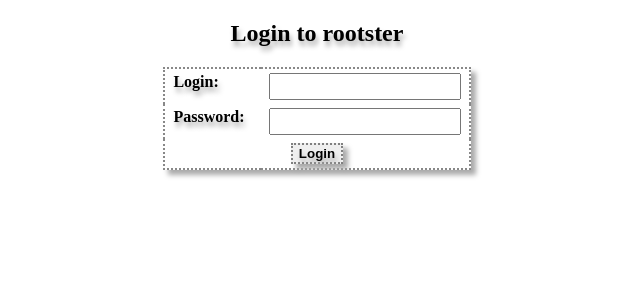
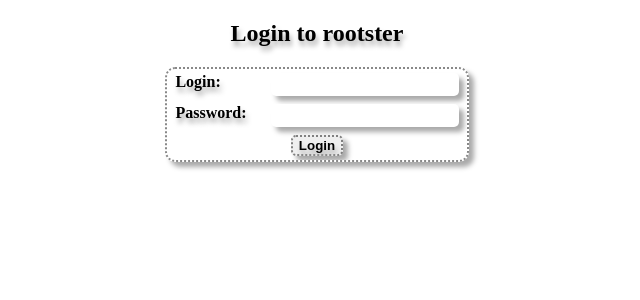
Before and after one commit to sphynkx/rootster, a Flask app: page / in a window 1280 px wide. Shown: the top 300 px of the page, without its empty margins (323-963 px from the left). Run offline with Flask 3, Linux system fonts and the light colour scheme.

Commit message:
Template/styles beautyfications..

```diff
--- a/static/css/style.css
+++ b/static/css/style.css
@@ -5,6 +5,9 @@
 .login_table {
 	border: 2px dotted #888;
     margin: 0 auto; /* Set it centered */
+    border-collapse: separate;
+    border-spacing: 0;
+    border-radius: 10px;
 }
 .login_label {
     font-weight: bold;
@@ -13,6 +16,9 @@
 .login_input {
     width: 180px;
     padding: 4px;
+    border: none;
+    box-shadow: 5px 5px 5px #aaa;
+    border-radius: 5px;
 }
 .login_button_cell {
     text-align: center;
@@ -22,6 +28,7 @@
     box-shadow: 5px 5px 5px #aaa;
     text-shadow: 2px 5px 5px #aaa;
     font-weight: bold;
+    border-radius: 5px;
 }
 .login_button:hover {
     background: #ccc;
@@ -40,14 +47,15 @@ h2, a, .login_label {
 
 /* All DB tables */
 table {
-    /*border: 2px dotted grey;*/
+    border-collapse: separate;
+    border-spacing: 0;
+    border: 1px dotted grey;
+    border-radius: 10px;
+    overflow: hidden;
     box-shadow: 5px 5px 5px #aaa;
 }
-table, th, td {
-	border: 2px dotted #888;
-	border-collapse: collapse;
-	}
 th, td {
+	border: 1px dotted #888;
 	padding: 4px 8px;
     vertical-align: top;
 	}
@@ -58,6 +66,13 @@ td.col-max_verses {/* Forcely split long lines in `max_verses` field (`books` ta
     word-break: break-all;
     white-space: pre-line;
     max-width: 350px;
+}
+
+/* Delete buttons for tables rows */
+.delete-btn {
+	border: 2px dotted #888;
+    box-shadow: 5px 5px 5px #aaa;
+    border-radius: 5px;
 }
 
 
@@ -80,6 +95,7 @@ summary {
     /*width: 270px;*/
     border: 2px dotted grey;
     box-shadow: 5px 5px 5px #aaa;
+    border-radius: 10px;
     display: inline-block;
     white-space: nowrap;
     position: sticky;
@@ -111,6 +127,7 @@ summary {
 	min-width: 160px;
 	box-shadow: 2px 2px 4px #aaa;
 	border: 1px solid #aaa;
+	border-radius: 10px;
 	z-index: 200;
 }
 .dropdown-content a {
--- a/templates/index.html
+++ b/templates/index.html
@@ -9,7 +9,7 @@
 <div class="panel">
 
 <div class="dropdown">
-  <a href="{{ url_for('index') }}" class="dropbtn">List of tables</a>
+  <a href="{{ url_for('index') }}" class="dropbtn">Main</a>
   <div class="dropdown-content">
     {% for table in all_tables %}
       <a href="{{ url_for('table_view', table=table) }}">{{ table }}</a>
--- a/templates/table_view.html
+++ b/templates/table_view.html
@@ -14,7 +14,7 @@ window.onload = function() { brython(); }
 <body>
 <div class="panel">
 <div class="dropdown">
-  <a href="{{ url_for('index') }}" class="dropbtn">Back</a>
+  <a href="{{ url_for('index') }}" class="dropbtn">Main</a>
   <div class="dropdown-content">
     {% for table in all_tables %}
       <a href="{{ url_for('table_view', table=table) }}">{{ table }}</a>
```
Lines whose indentation alone changed are shown as unchanged.
